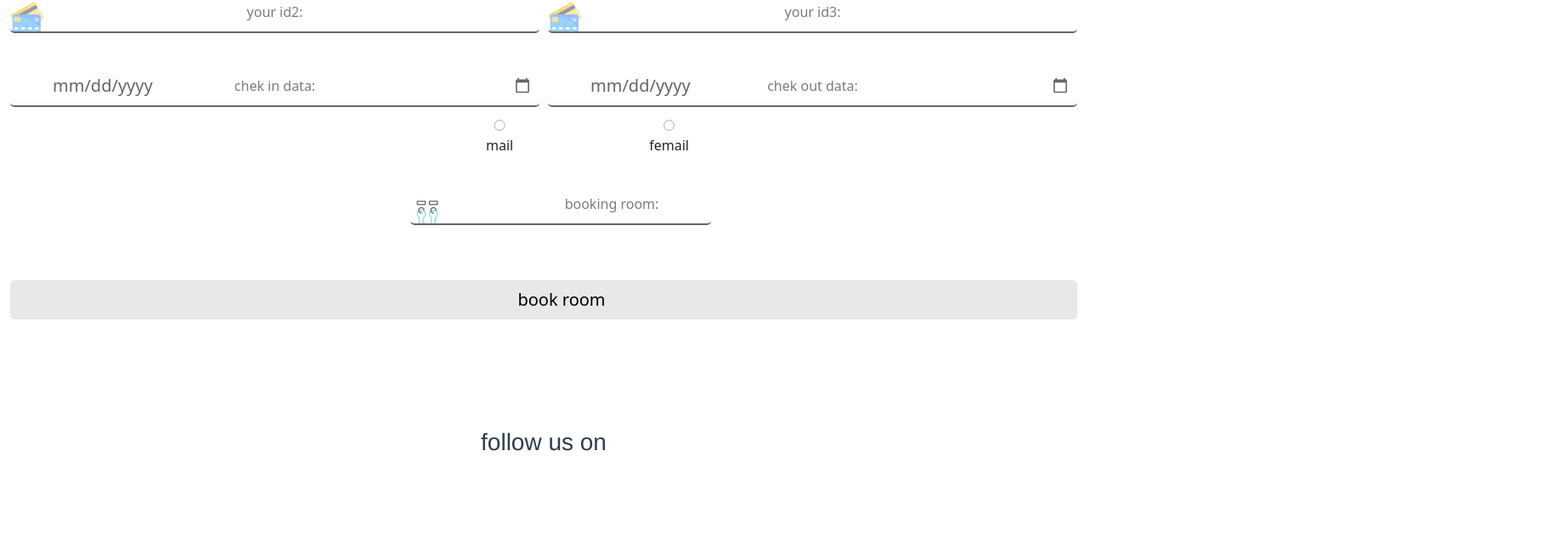
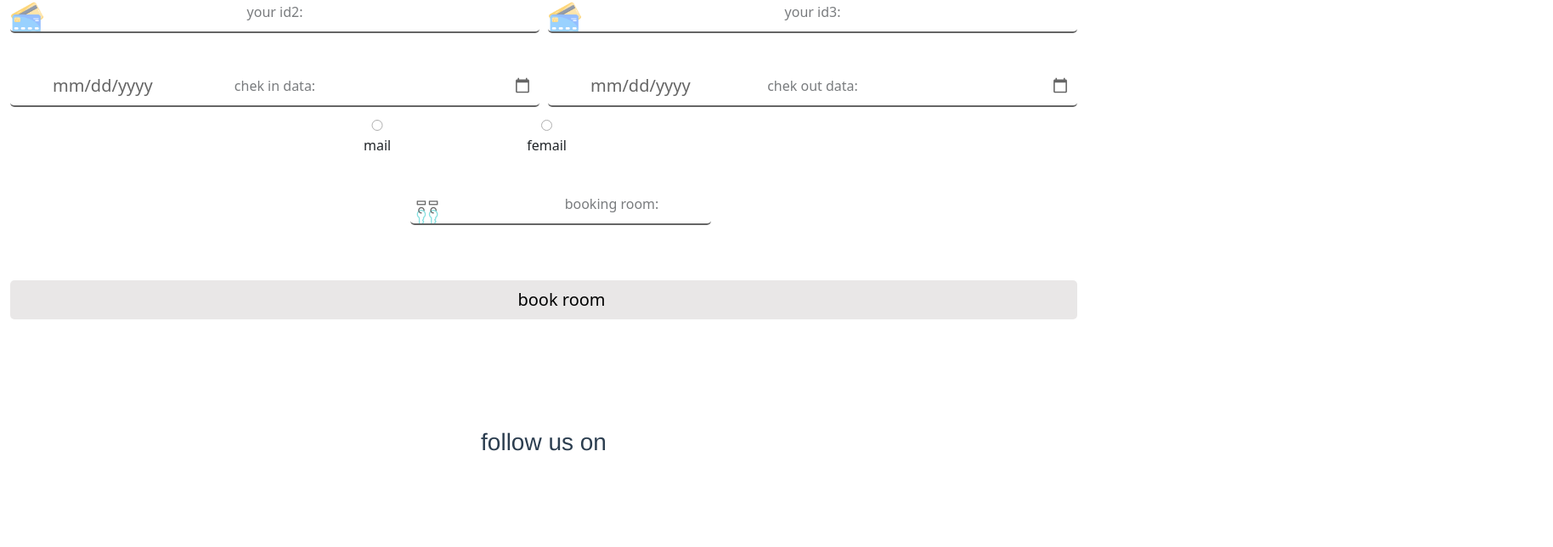
Before and after one commit to Eihapkaram/my, a Vue app: page / in a window 1280 px wide. Shown: the part 4556-5200 px from the top of the page at 85% size, 1828 px wide, since content can reach past the window. Built offline with nearby package versions, Linux system fonts and the light colour scheme.

Commit message:
Update App.vue
responsive

```diff
--- a/src/App.vue
+++ b/src/App.vue
@@ -22,7 +22,6 @@ export default {
   },
 };
 </script>
-
 <style lang="scss">
 #app {
   font-family: Avenir, Helvetica, Arial, sans-serif;
@@ -157,7 +156,10 @@ nav {
     position: relative;
     gap: 10rem;
     flex: 1 0 100%;
-    left: 35rem;
+    left: 0;
+  }
+  #garandp div {
+    left: 26rem;
   }
   #room {
     flex: 1 0 100%;
@@ -330,6 +332,7 @@ nav {
     position: relative;
     text-align: center;
     margin: 0px;
+    left: 0px;
   }
   #con2 {
     display: flex;
@@ -376,7 +379,10 @@ nav {
     position: relative;
     gap: 10rem;
     flex: 1 0 100%;
-    left: 18rem;
+    left: 0rem;
+  }
+  #garandp div {
+    left: 15rem;
   }
   #sub {
     flex: 0 0 100%;
@@ -565,6 +571,9 @@ nav {
     position: relative;
     gap: 10rem;
     flex: 1 0 100%;
+    left: 0rem;
+  }
+  #garandp div {
     left: 7rem;
   }
   #con2 {
```
